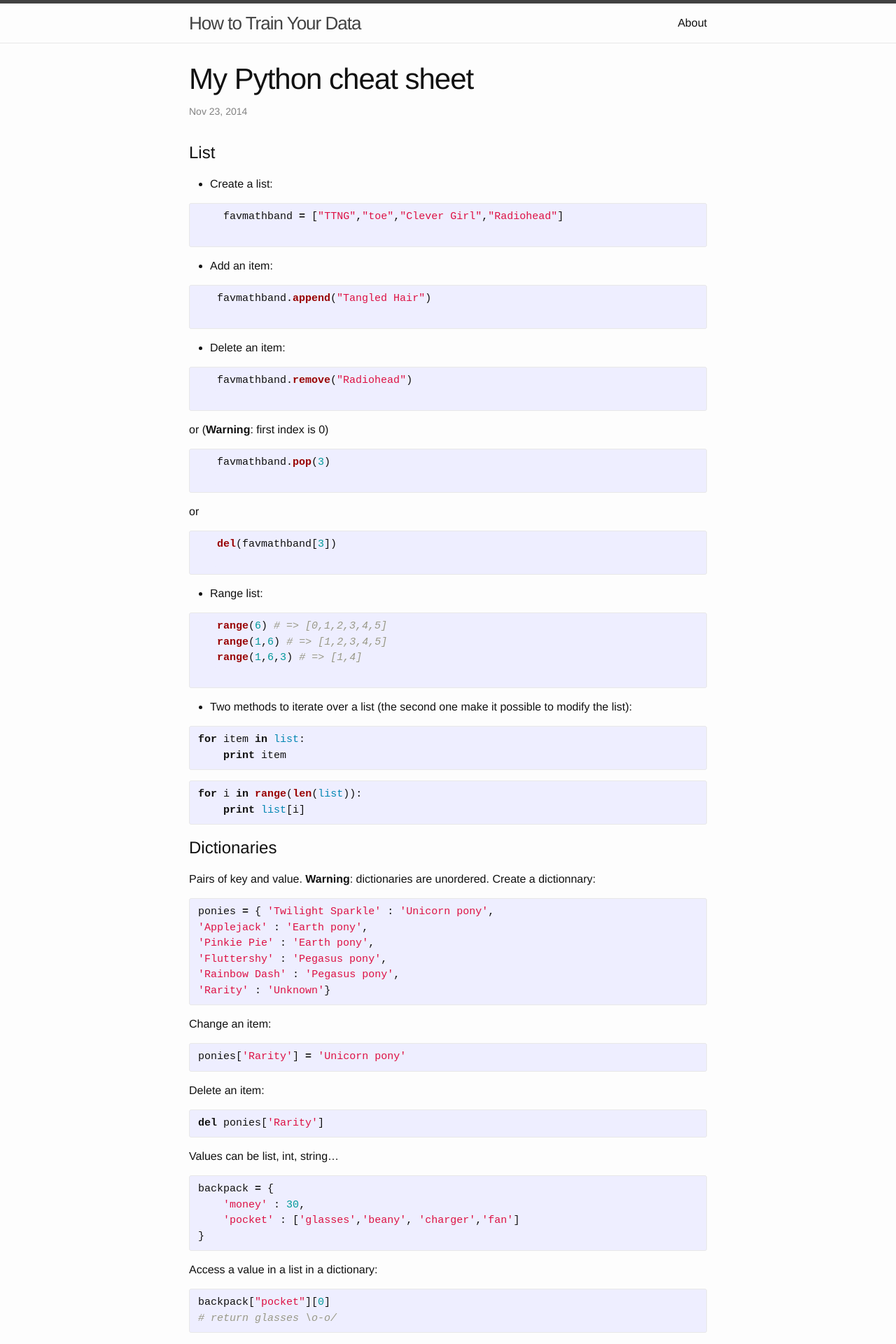
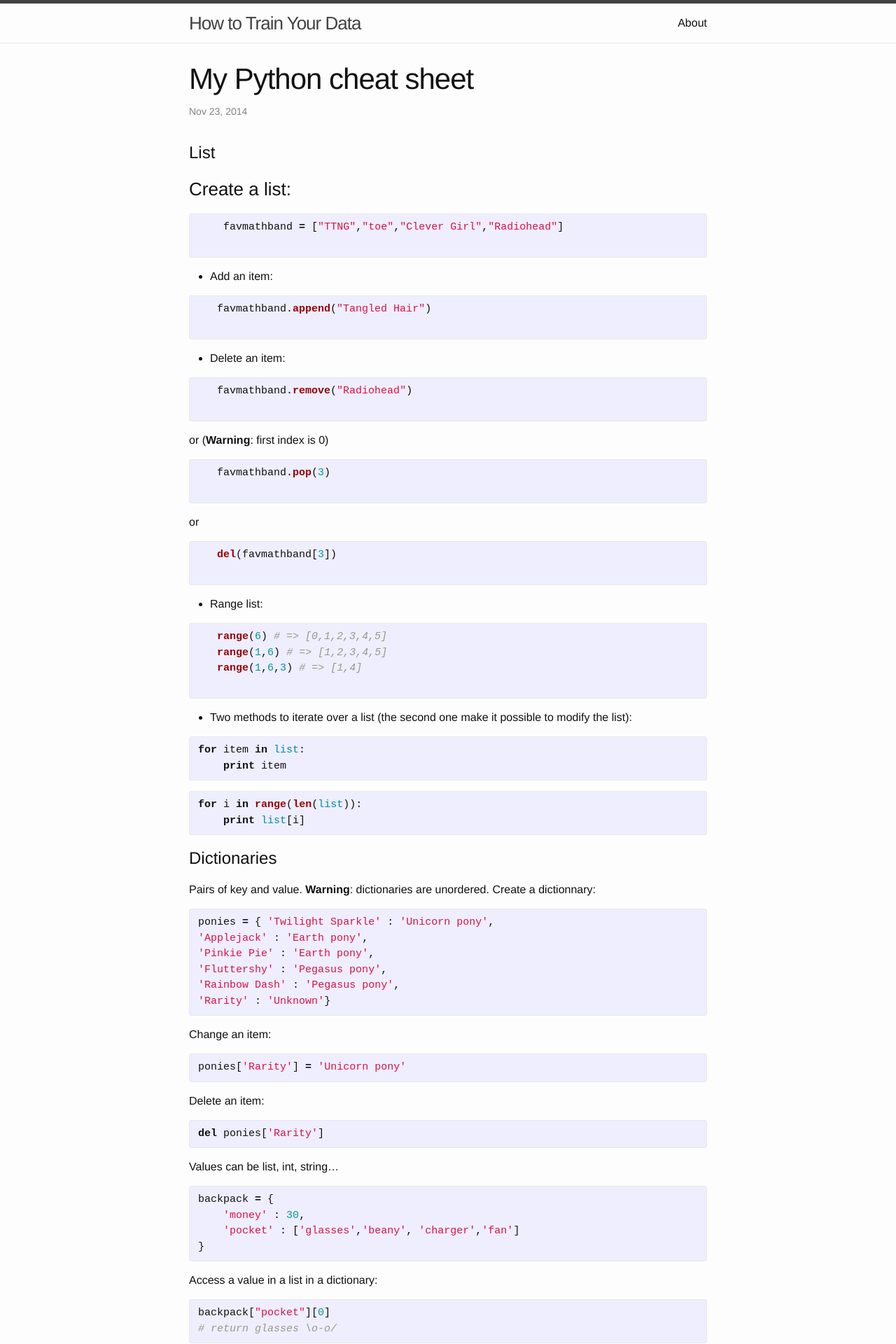
Before and after one commit to seiteta/seiteta.github.io_old, a Jekyll site: the page built from _posts/2014-11-23-python-reference.md, in a window 1280 px wide. Shown: the top 1920 px of the page at 70% size. Built offline with Jekyll 4.4.1, drawn with Linux system fonts in a browser that asks for light colours.

```diff
--- a/_posts/2014-11-23-python-reference.md
+++ b/_posts/2014-11-23-python-reference.md
@@ -6,7 +6,7 @@ tags: Python cheat-sheet
 ---
 
 # List
-* Create a list:
+### Create a list:
 
     {% highlight python %}
     favmathband = ["TTNG","toe","Clever Girl","Radiohead"]
```
